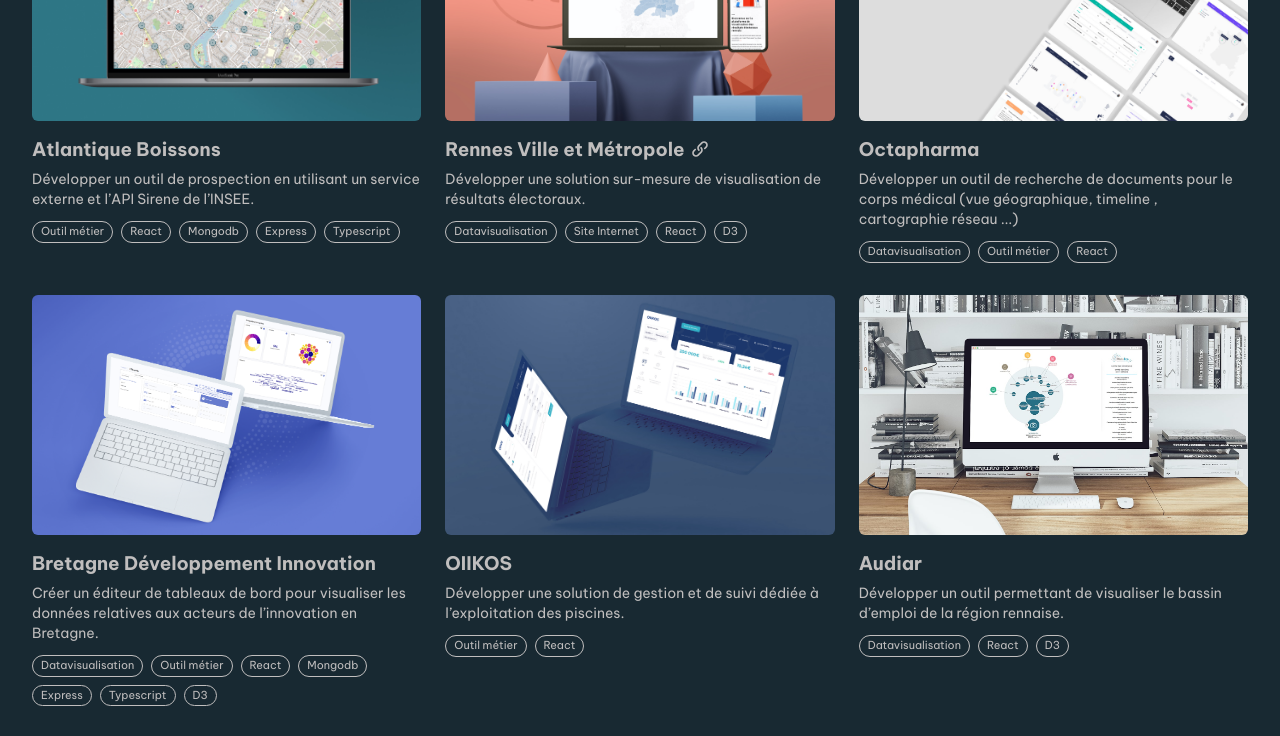
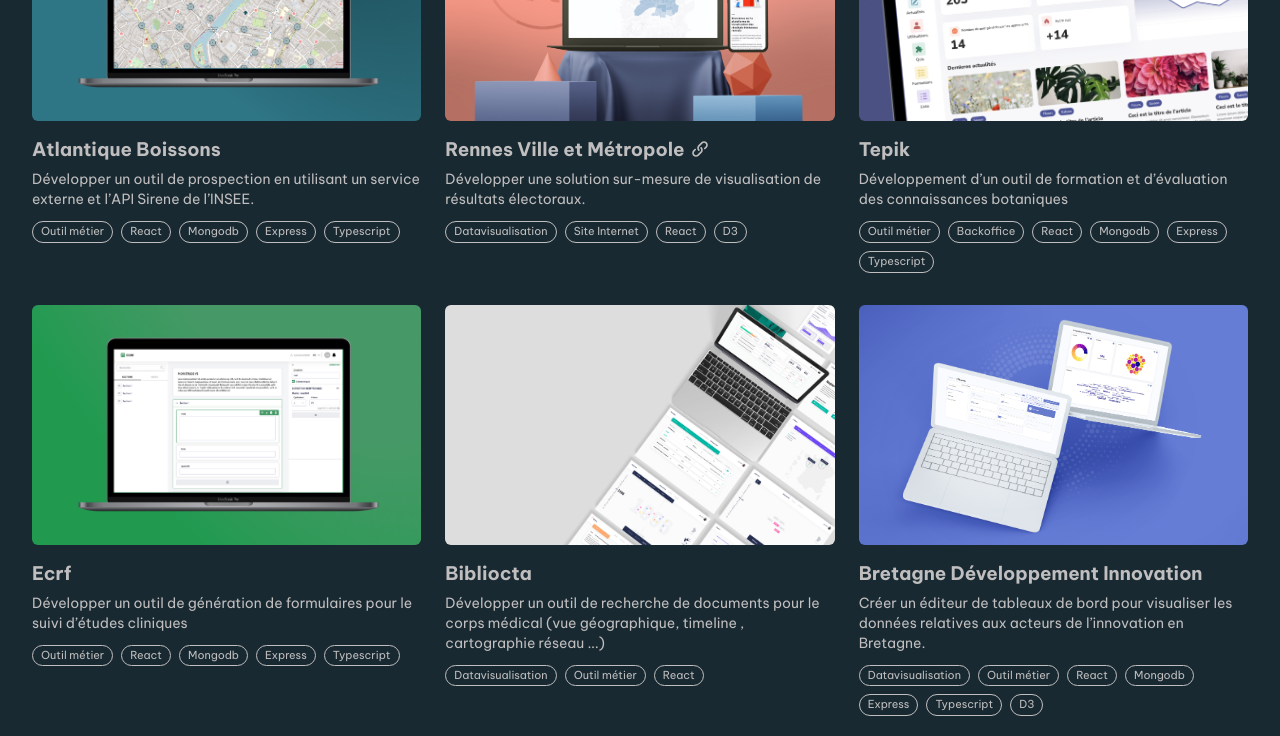
Before and after one commit to olivierbretaud/portfolio-2025, a Next.js app: page / in a window 1280 px wide. Shown: the part 1180-1916 px from the top of the page. Built offline with nearby package versions, Linux system fonts and the light colour scheme.

Commit message:
feat(add) tepik and ecrf

```diff
--- a/src/components/ui/Header/index.tsx
+++ b/src/components/ui/Header/index.tsx
@@ -7,14 +7,14 @@
 
 export default function Header() {
   const year = new Date().getFullYear() - 2019;
-  const pictures = projects.filter((p:IProject) => p.title === 'Octapharma').map((p:IProject) => p.picture);
+  const pictures = projects.filter((p: IProject) => p.title === 'Bibliocta').map((p: IProject) => p.picture);
 
   return (
     <div className={styles.header}>
       <div className={styles.content}>
         <h1>Olivier Bretaud</h1>
         <h1>Développeur React.js/Node.js</h1>
-        <p>Je développe des applications JavaScript<br/>au sein de l&apos;agence Bakasable depuis {year} ans.</p>
+        <p>Développeur JavaScript full-stack depuis {year} ans,<br />je crée des applications web pensées pour offrir<br />une expérience utilisateur de qualité.</p>
       </div>
       <div className={styles.bg}>
         <div
--- a/src/ressources/projects/index.ts
+++ b/src/ressources/projects/index.ts
@@ -15,6 +15,8 @@
 import omada from './pictures/omada.jpg';
 import idelprat from './pictures/idelprat.jpg';
 import bakalab from './pictures/bakalab.jpg';
+import tepic from './pictures/tepik.png';
+import ecrf from './pictures/ecrf.png';
 
 const projects: IProject[] = [
   {
@@ -54,7 +56,21 @@
     link: 'https://elections.rennesmetropole.fr/'
   },
   {
-    title: "Octapharma",
+    title: "Tepik",
+    description: "Développement d’un outil de formation et d’évaluation des connaissances botaniques",
+    tags: ["Outil métier", "Backoffice"],
+    tools: ["React", "Mongodb", "Express", "Typescript"],
+    picture: tepic,
+  },
+  {
+    title: "Ecrf",
+    description: "Développer un outil de génération de formulaires pour le suivi d’études cliniques",
+    tags: ["Outil métier"],
+    tools: ["React", "Mongodb", "Express", "Typescript"],
+    picture: ecrf,
+  },
+  {
+    title: "Bibliocta",
     description: "Développer un outil de recherche de documents pour le corps médical (vue géographique, timeline , cartographie réseau ...)",
     tags: ["Datavisualisation", "Outil métier"],
     tools: ["React"],
@@ -156,7 +172,7 @@
     type: "Front-end"
   },
   {
-    label: "React Query",
+    label: "Tanstack Query",
     type: "Front-end"
   },
   {
```
Also changed, not shown: src/components/ui/Techno/index.tsx (+1 -1 lines), src/ressources/projects/pictures/ecrf.png (added), src/ressources/projects/pictures/tepik.png (added). Lines whose indentation alone changed are shown as unchanged.
